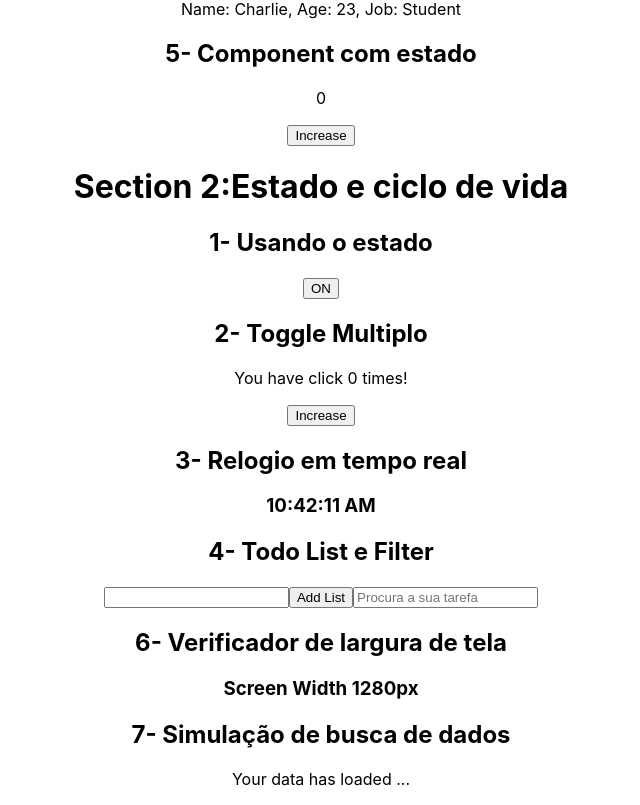
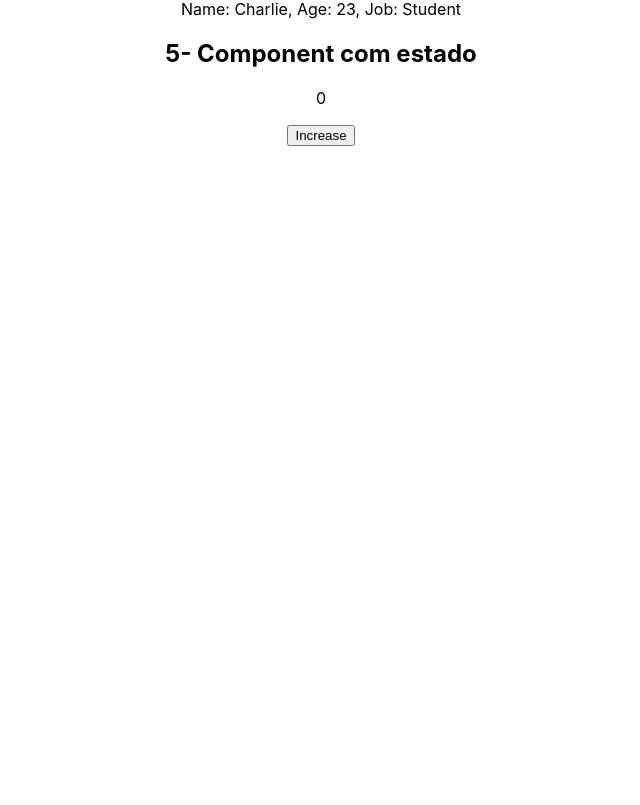
Before and after one commit to mmartins23/react-js-desafios, a React (Create React App) app in the folder 1- Components and Props/section1-app/: page / in a window 1280 px wide. Shown: the part 470-1275 px from the top of the page, without its empty margins (319-959 px from the left). After the commit the page ends 800 px from the top, so only its background shows below. Built offline with nearby package versions, Linux system fonts and the light colour scheme; the HTML template or start-up script is replaced by a standard one.

Commit message:
Section 1: Componentes e Props Conclusão da seção

```diff
--- a/1- Components and Props/section1-app/src/App.js
+++ b/1- Components and Props/section1-app/src/App.js
@@ -4,13 +4,6 @@ import HelloWorld from './components/HelloWorld';
 import Profile from './components/Profile';
 import Family from './components/Family';
 import Counter from './components/Counter';
-import Toggle from './components/Toggle';
-import ToggleMultiple from './components/ToggleMultiple';
-import Clock from './components/Clock';
-import TodoList from './components/TodoList';
-import WindowWitdhChecker from './components/WindowWitdhChecker';
-import DataFetcher from './components/DataFetcher';
-
 
 function App() {
 
@@ -43,19 +36,6 @@ function App() {
       <Family members={members}/>
       <h2>5- Component com estado</h2>
       <Counter/>
-      <h1>Section 2:Estado e ciclo de vida</h1>
-      <h2>1- Usando o estado</h2>
-      <Toggle />
-      <h2>2- Toggle Multiplo</h2>
-      <ToggleMultiple/>
-      <h2>3- Relogio em tempo real</h2>
-      <Clock/>
-      <h2>4- Todo List e Filter</h2>
-      <TodoList/>
-      <h2>6- Verificador de largura de tela</h2>
-      <WindowWitdhChecker/>
-      <h2>7- Simulação de busca de dados</h2>
-      <DataFetcher/>
     </div>
   );
 }
--- a/1- Components and Props/section1-app/src/components/Clock.jsx
+++ /dev/null
@@ -1,19 +0,0 @@
-import { useState, useEffect } from "react";
-
-const Clock = () => {
-    const [time, setTime] = useState(new Date());
-
-    useEffect(() => {
-        const timer = setInterval(() => {
-            setTime(new Date());
-        }, 1000)
-
-        return(() => clearInterval(timer));
-    }, [])
-
-  return (
-    <h3>{time.toLocaleTimeString()}</h3>
-  )
-}
-
-export default Clock
--- a/1- Components and Props/section1-app/src/components/DataFetcher.jsx
+++ /dev/null
@@ -1,25 +0,0 @@
-import { useEffect, useState } from "react";
-
-const DataFetcher = () => {
-  const [data, setData] = useState(null);
-
-  useEffect(() => {
-    setTimeout(() => {
-      setData({ message: "Your data has loaded ..." });
-    }, 2000);
-
-    return () => {};
-  }, []);
-
-  if (!data) {
-    return <p>Loading data ....</p>;
-  }
-
-  return (
-    <div>
-      <p>{data.message}</p>
-    </div>
-  );
-};
-
-export default DataFetcher;
--- a/1- Components and Props/section1-app/src/components/TodoList.jsx
+++ /dev/null
@@ -1,39 +0,0 @@
-import { useState } from "react";
-
-const TodoList = () => {
-  const [todos, setTodos] = useState([]);
-  const [task, setTask] = useState("");
-
-  const addTodo = () => {
-    setTodos([...todos, { id: Math.random(), task: task }]);
-    setTask("");
-  };
-
-  const [filter, setFilter] = useState("");
-
-  return (
-    <div>
-      <input
-        type="text"
-        value={task}
-        onChange={(e) => setTask(e.target.value)}
-      />
-      <button onClick={addTodo}>Add List</button>
-      <input
-        type="text"
-        value={filter}
-        onChange={(e) => setFilter(e.target.value)}
-        placeholder="Procura a sua tarefa"
-      />
-      <ul>
-        {todos
-          .filter((todo) => todo.task.includes(filter))
-          .map((todo) => (
-            <li key={todo.id}>{todo.task}</li>
-          ))}
-      </ul>
-    </div>
-  );
-};
-
-export default TodoList;
--- a/1- Components and Props/section1-app/src/components/Toggle.jsx
+++ /dev/null
@@ -1,14 +0,0 @@
-import { useState } from "react"
-
-const Toggle = () => {
-
-    const [isOn, setIsOn] = useState(true);
-
-  return (
-    <div>
-        <button onClick={() => setIsOn(!isOn)}>{isOn ? 'ON': 'OFF'}</button>
-    </div>
-  )
-}
-
-export default Toggle
--- a/1- Components and Props/section1-app/src/components/ToggleMultiple.jsx
+++ /dev/null
@@ -1,21 +0,0 @@
-import { useState } from "react"
-
-const ToggleMultiple = () => {
-
-    const [isOn, setIsOn] = useState(true);
-    const [count, setCount] = useState(0);
-
-    const handleCount = () => {
-      setIsOn(!isOn);
-      setCount(prevCount => prevCount + 1);
-    }
-
-  return (
-    <div>
-        <p>You have click {count} times!</p>
-        <button onClick={handleCount}>Increase</button>
-    </div>
-  )
-}
-
-export default ToggleMultiple;
--- a/1- Components and Props/section1-app/src/components/WindowWitdhChecker.jsx
+++ /dev/null
@@ -1,22 +0,0 @@
-import { useEffect } from "react";
-import { useState } from "react";
-
-const WindowWitdhChecker = () => {
-  const [windowWidth, setWindowWidth] = useState(window.innerWidth);
-
-  useEffect(()=> {
-    const handleResize = () => setWindowWidth(window.innerWidth);
-
-        window.addEventListener("resize", handleResize);
-
-        return () => window.removeEventListener("resize", handleResize)
-
-  }, [])
-
-
-  return <div>
-    <h3>Screen Width {windowWidth}px</h3>
-  </div>;
-};
-
-export default WindowWitdhChecker;
```
